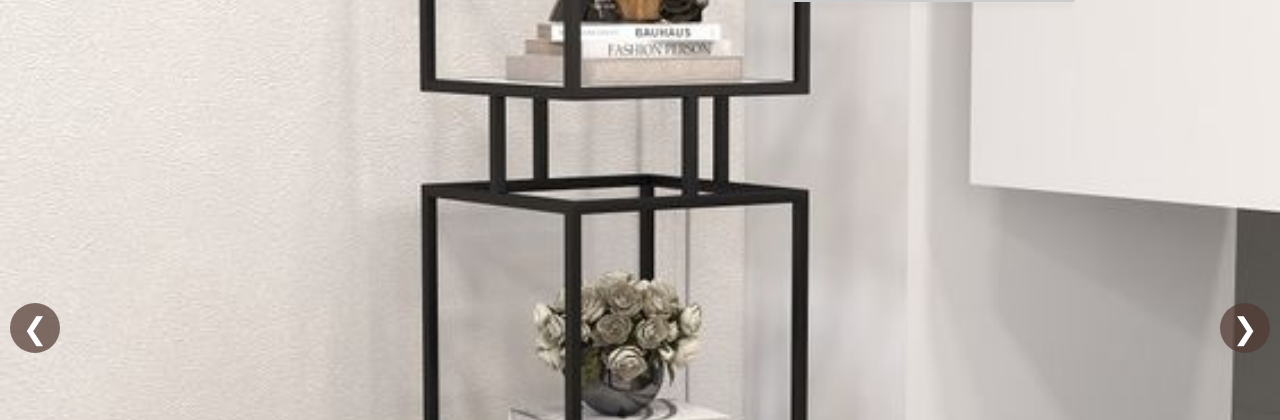
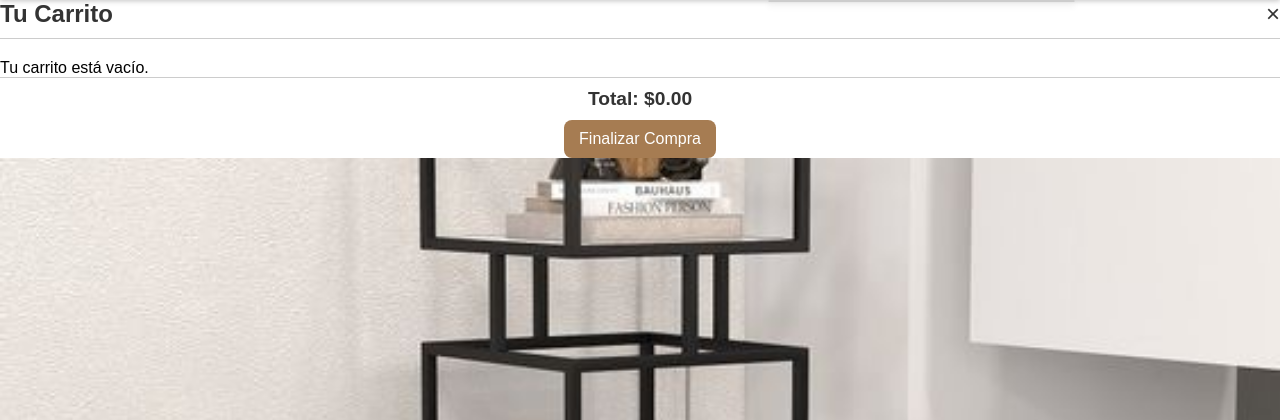
Before and after one commit to ana0066/Distribuidora_Lorenzo, a PHP site: page /html/index.php in a window 1280 px wide. Shown: the part 128-548 px from the top of the page. Run offline with PHP 8.4, Linux system fonts and the light colour scheme; the visitor is signed in with stand-in values (Sample User, id 1); data that the repository does not hold is empty.

Commit message:
carrito medio funcional, productos css en modificacion, seguir agregando las demas pestañas

```diff
--- /dev/null
+++ b/css/carrito.css
@@ -0,0 +1,107 @@
+/* Mostrar el carrito */
+.cart-modal.visible {
+    right: 0; /* Despliega el carrito */
+}
+
+/* Encabezado del carrito */
+.cart-header {
+    display: flex;
+    justify-content: space-between;
+    align-items: center;
+    border-bottom: 1px solid #ccc;
+    padding-bottom: 10px;
+}
+
+.cart-header h2 {
+    font-size: 1.5rem;
+    color: #333;
+}
+
+.close-cart {
+    background: none;
+    border: none;
+    font-size: 1.5rem;
+    cursor: pointer;
+    color: #333;
+    transition: color 0.3s ease;
+}
+
+.close-cart:hover {
+    color: #ff0000;
+}
+
+/* Contenido del carrito */
+.cart-items {
+    flex-grow: 1;
+    overflow-y: auto; /* Permite scroll si hay muchos productos */
+    margin-top: 20px;
+}
+
+.cart-items .cart-item {
+    display: flex;
+    align-items: center;
+    justify-content: space-between;
+    padding: 10px 0;
+    border-bottom: 1px solid #ccc;
+}
+
+.cart-items .cart-item img {
+    width: 50px;
+    height: 50px;
+    object-fit: cover;
+    border-radius: 5px;
+    margin-right: 10px;
+}
+
+.cart-items .cart-item div {
+    flex-grow: 1;
+    margin-left: 10px;
+}
+
+.cart-items .cart-item p {
+    margin: 0;
+    font-size: 0.9rem;
+    color: #333;
+}
+
+.cart-items .cart-item .remove-item {
+    background: none;
+    border: none;
+    font-size: 1.2rem;
+    color: #ff4d4d;
+    cursor: pointer;
+    transition: color 0.3s ease;
+}
+
+.cart-items .cart-item .remove-item:hover {
+    color: #ff0000;
+}
+
+/* Pie del carrito */
+.cart-footer {
+    border-top: 1px solid #ccc;
+    padding-top: 10px;
+    text-align: center;
+}
+
+.cart-footer p {
+    font-size: 1.2rem;
+    font-weight: bold;
+    color: #333;
+}
+
+.checkout-button {
+    background-color: #a67c52;
+    color: white;
+    border: none;
+    border-radius: 8px;
+    padding: 10px 15px;
+    font-size: 1rem;
+    cursor: pointer;
+    margin-top: 10px;
+    transition: background 0.3s ease;
+}
+
+.checkout-button:hover {
+    background-color: #8b6744;
+}
--- a/css/style.css
+++ b/css/style.css
@@ -160,10 +160,7 @@ header {
   /* Resaltar la palabra clave */
   .highlight {
     background-color: yellow;
-  }
-
-
-
+}
 
 #cart-count {
     background: red;
@@ -178,6 +175,7 @@ header {
 .username {
     margin-left: 10px;
     font-weight: bold;
+    text-transform: capitalize;
 }
 
 /* Menu Toggle */
--- a/html/index.php
+++ b/html/index.php
@@ -9,6 +9,7 @@ session_start();
     <meta name="viewport" content="width=device-width, initial-scale=1.0">
     <title>Distribuidora Lorenzo</title>
     <link rel="stylesheet" href="../css/style.css">
+    <link rel="stylesheet" href="../css/carrito.css">
     <link rel="stylesheet" href="https://cdnjs.cloudflare.com/ajax/libs/font-awesome/6.0.0/css/all.min.css">
 </head>
 <body>
@@ -64,6 +65,21 @@ session_start();
     </div>
     </div>
 </header>
+
+<aside id="cart-aside" class="cart-modal">
+    <div class="cart-header">
+        <h2>Tu Carrito</h2>
+        <button id="close-cart" class="close-cart">&times;</button> <!-- Botón de cerrar -->
+    </div>
+    <div class="cart-items">
+        <!-- Aquí se agregarán los productos dinámicamente -->
+        <p>Tu carrito está vacío.</p>
+    </div>
+    <div class="cart-footer">
+        <p>Total: <span id="cart-total">$0.00</span></p>
+        <button class="checkout-button">Finalizar Compra</button>
+    </div>
+</aside>
 
 <script>
     const toggle = document.getElementById('menu-toggle');
@@ -156,6 +172,7 @@ session_start();
         </div>
     </footer>
 
+    <script src="../js/productos.js"></script>
     <script src="../js/script.js"></script>
     <script src="../js/slider.js"></script>
     <script src="../js/carrito.js"></script>
--- a/html/productos.php
+++ b/html/productos.php
@@ -1,6 +1,6 @@
 <?php
+session_start();
 include '../menu.php';
-session_start(); // Inicia la sesión al principio del archivo
 ?>
 
 <!DOCTYPE html>
@@ -11,6 +11,7 @@ session_start(); // Inicia la sesión al principio del archivo
     <title>Productos</title>
     <link rel="stylesheet" href="../css/productos.css">
     <link rel="stylesheet" href="../css/style.css">
+    <link rel="stylesheet" href="../css/carrito.css">
     <link rel="stylesheet" href="https://cdnjs.cloudflare.com/ajax/libs/font-awesome/6.0.0/css/all.min.css">
 </head>
 <body>
@@ -50,7 +51,7 @@ session_start(); // Inicia la sesión al principio del archivo
 
     <!-- Scripts -->
      <script src="../js/script.js"></script>
-    <script src="../js/carrito.js?v2"></script>
+    <script src="../js/carrito.js"></script>
     <script src="../js/productos.js"></script>
 </body>
 </html>
--- a/js/carrito.js
+++ b/js/carrito.js
@@ -135,3 +135,26 @@ function toggleCart() {
 document.addEventListener('DOMContentLoaded', () => {
   updateCartCount();
 });
+
+document.addEventListener("DOMContentLoaded", () => {
+    const cartToggle = document.getElementById("cart-toggle");
+    const cartAside = document.getElementById("cart-aside");
+    const closeCart = document.getElementById("close-cart");
+
+    // Abrir el carrito
+    cartToggle.addEventListener("click", () => {
+        cartAside.classList.add("open");
+    });
+
+    // Cerrar el carrito
+    closeCart.addEventListener("click", () => {
+        cartAside.classList.remove("open");
+    });
+
+    // Cerrar el carrito al hacer clic fuera de él
+    document.addEventListener("click", (e) => {
+        if (!cartAside.contains(e.target) && !cartToggle.contains(e.target)) {
+            cartAside.classList.remove("open");
+        }
+    });
+});
--- a/js/main.js
+++ b/js/main.js
@@ -7,7 +7,7 @@ const contenedor = document.getElementById('contenedor');
 
 // Función para obtener productos desde la base de datos
 function fetchProductos() {
-    fetch('php/fetchProducts.php')
+    fetch('../php/fetchProducts.php')
         .then(response => response.json())
         .then(data => {
             productos = data;
--- a/js/productos.js
+++ b/js/productos.js
@@ -2,9 +2,14 @@ document.addEventListener('DOMContentLoaded', () => {
   const filtro = document.getElementById('filtroCategoria');
   const contenedor = document.getElementById('productosContainer');
   const cartCountElement = document.getElementById('cart-count');
+  const cartAside = document.getElementById('cart-aside');
+  const cartToggle = document.getElementById('cart-toggle');
+  const closeCart = document.getElementById('close-cart');
+  const cartItemsContainer = document.querySelector('.cart-items');
+  const cartTotalElement = document.getElementById('cart-total');
 
   // Inicializar el contador del carrito desde localStorage
-  const cart = JSON.parse(localStorage.getItem('cart')) || [];
+  let cart = JSON.parse(localStorage.getItem('cart')) || [];
   cartCountElement.textContent = cart.length;
 
   // Carga inicial de productos
@@ -14,6 +19,66 @@ document.addEventListener('DOMContentLoaded', () => {
   filtro.addEventListener('change', () => {
     loadProducts(filtro.value);
   });
+
+  // Abrir el carrito
+  cartToggle.addEventListener('click', () => {
+    cartAside.classList.add('open');
+    renderCartItems();
+  });
+
+  // Cerrar el carrito
+  closeCart.addEventListener('click', () => {
+    cartAside.classList.remove('open');
+  });
+
+  // Renderizar los productos del carrito
+  function renderCartItems() {
+    cartItemsContainer.innerHTML = ''; // Limpiar el contenedor antes de renderizar
+
+    let total = 0;
+
+    cart.forEach(productId => {
+      // Aquí deberías obtener los detalles del producto usando el productId
+      // Por simplicidad, asumamos que tienes una función getProductById que devuelve el producto
+      const product = getProductById(productId);
+
+      const item = document.createElement('div');
+      item.className = 'cart-item';
+      item.innerHTML = `
+        <img src="${product.urlImagen}" alt="${product.nombre}">
+        <div>
+          <h4>${product.nombre}</h4>
+          <p>Valor: $${parseFloat(product.valor).toFixed(2)}</p>
+        </div>
+        <button class="remove-item" data-id="${productId}">Eliminar</button>
+      `;
+
+      // Agregar evento para eliminar el producto del carrito
+      item.querySelector('.remove-item').addEventListener('click', () => {
+        removeFromCart(productId);
+      });
+
+      cartItemsContainer.appendChild(item);
+
+      total += parseFloat(product.valor);
+    });
+
+    cartTotalElement.textContent = `Total: $${total.toFixed(2)}`;
+  }
+
+  // Función para obtener los detalles del producto (deberías implementarla)
+  function getProductById(productId) {
+    // Implementa esta función para obtener los detalles del producto
+    // Por ejemplo, podrías buscar en un array de productos o hacer una petición a la API
+  }
+
+  // Función para eliminar un producto del carrito
+  function removeFromCart(productId) {
+    cart = cart.filter(id => id !== productId);
+    localStorage.setItem('cart', JSON.stringify(cart));
+    cartCountElement.textContent = cart.length;
+    renderCartItems();
+  }
 });
 
 /**
@@ -65,7 +130,7 @@ function renderProducts(productos) {
       <h3>${prod.nombre}</h3>
       <p>Valor: $${parseFloat(prod.valor).toFixed(2)}</p>
       <p>Categoría: ${prod.categoria}</p>
-      <button data-id="${prod.id}">Agregar al carrito</button>
+      <button data-id="${prod.id}">Agregar al carrito <i class='fas fa-shopping-cart'></i> </button>
     `;
 
     const btn = card.querySelector('button');
@@ -96,4 +161,7 @@ function addToCart(productId) {
   // Actualizar el contador del carrito
   cartCountElement.textContent = cart.length;
 
+  localStorage.setItem('carrito', JSON.stringify(carrito)); // Guardar en LocalStorage
+    actualizarCarrito();
+
 }
```
Also changed, not shown: css/productos.css (+74 -60 lines), menu.php (+7 -3 lines).
